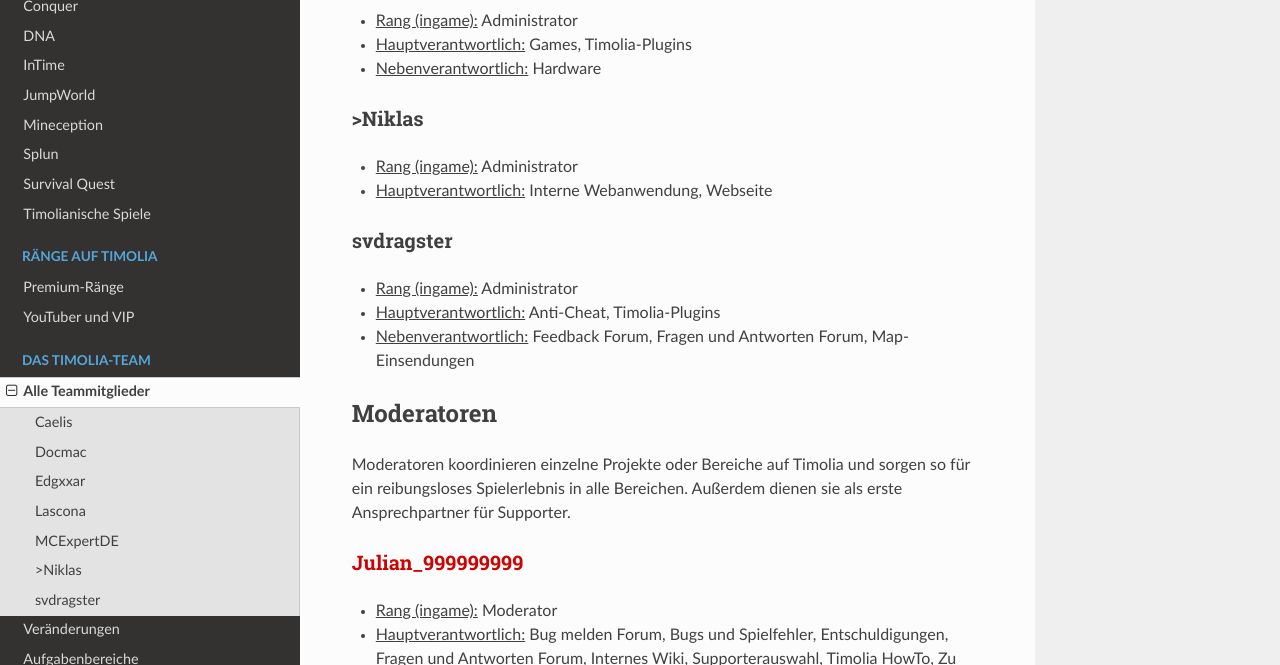
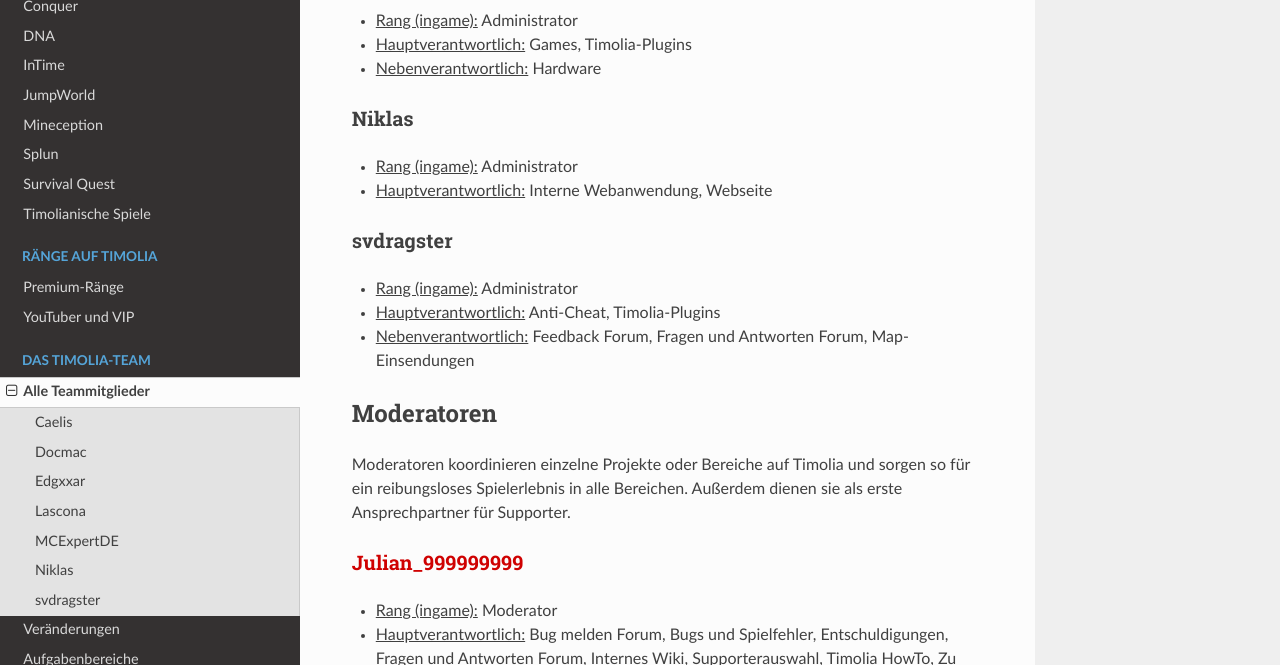
Before and after one commit to TimoliaDE/HowTo, an MkDocs documentation site: the page built from docs/team/members.md, in a window 1280 px wide and 900 px high, scrolled down 769 px. Shown: the part 155-820 px from the top of the window. Built offline with MkDocs 1.6.1, drawn with Linux system fonts in a browser that asks for light colours; nearby versions of some CDN libraries; old or Windows-style settings are respelled for this version of MkDocs.

```diff
--- a/docs/team/members.md
+++ b/docs/team/members.md
@@ -28,7 +28,7 @@ Administratoren leiten das Netzwerk. Sie kümmern sich um teaminterne und techni
 - <u>Hauptverantwortlich:</u> Games, Timolia-Plugins
 - <u>Nebenverantwortlich:</u> Hardware
 
-### <strong>>Niklas</strong>
+### <strong>Niklas</strong>
 - <u>Rang (ingame):</u> Administrator
 - <u>Hauptverantwortlich:</u> Interne Webanwendung, Webseite
 
```
